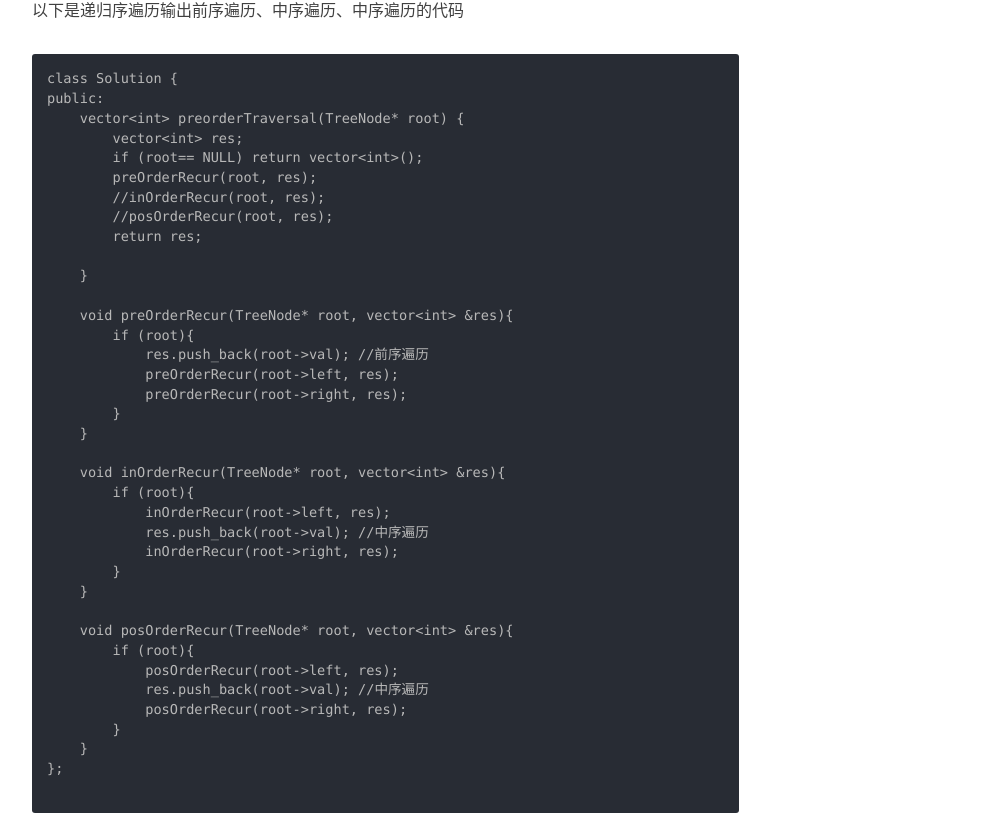
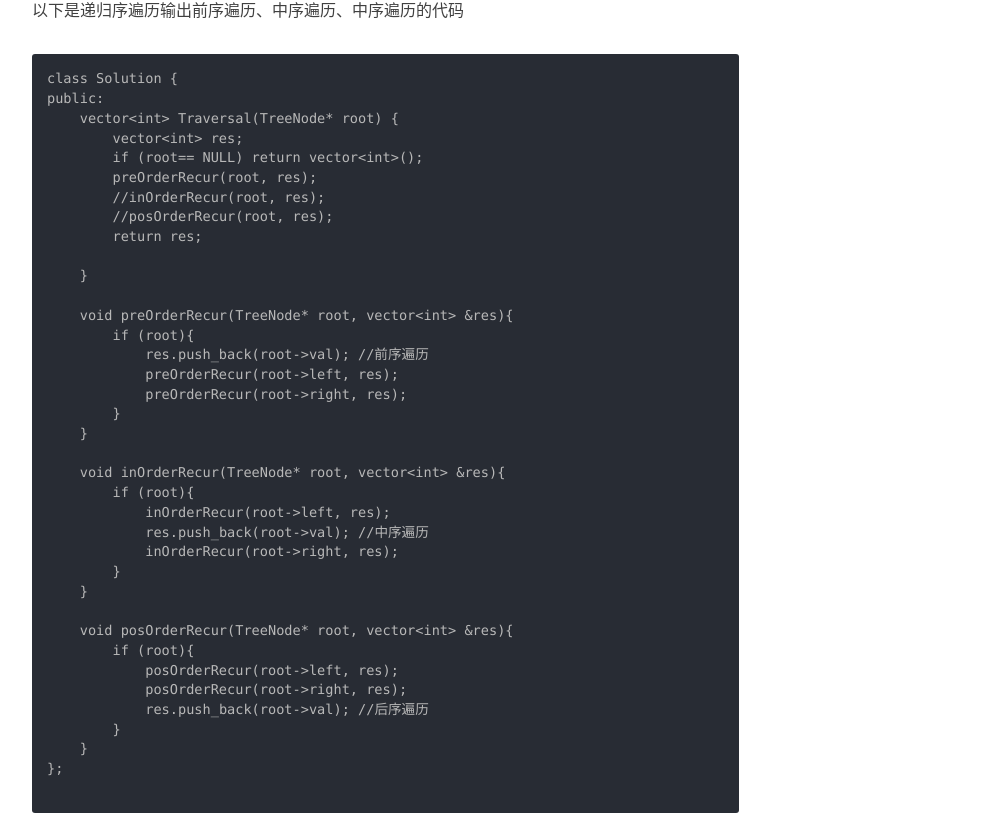
Before and after one commit to AIaimuti/aiaimuti.github.io, a Jekyll site: the page built from _posts/2019-11-26-tree.md, in a window 1280 px wide and 1400 px high, scrolled down 1990 px. Shown: the part 190-1005 px from the top of the window, without its empty margins (233-1240 px from the left). Built offline with Jekyll 4.4.1, drawn with Linux system fonts in a browser that asks for light colours; nearby versions of some CDN libraries; comment, search, counter and statistics services are not loaded.

Commit message:
Update 2019-11-26-tree.md

````diff
--- a/_posts/2019-11-26-tree.md
+++ b/_posts/2019-11-26-tree.md
@@ -65,7 +65,7 @@ return false
 ```
 class Solution {
 public:
-    vector<int> preorderTraversal(TreeNode* root) {
+    vector<int> Traversal(TreeNode* root) {
         vector<int> res;
         if (root== NULL) return vector<int>();
         preOrderRecur(root, res);
@@ -94,8 +94,8 @@ public:
     void posOrderRecur(TreeNode* root, vector<int> &res){
         if (root){
             posOrderRecur(root->left, res);
-	    res.push_back(root->val); //中序遍历
             posOrderRecur(root->right, res);
+	    res.push_back(root->val); //后序遍历
         }
     }
 };
````
